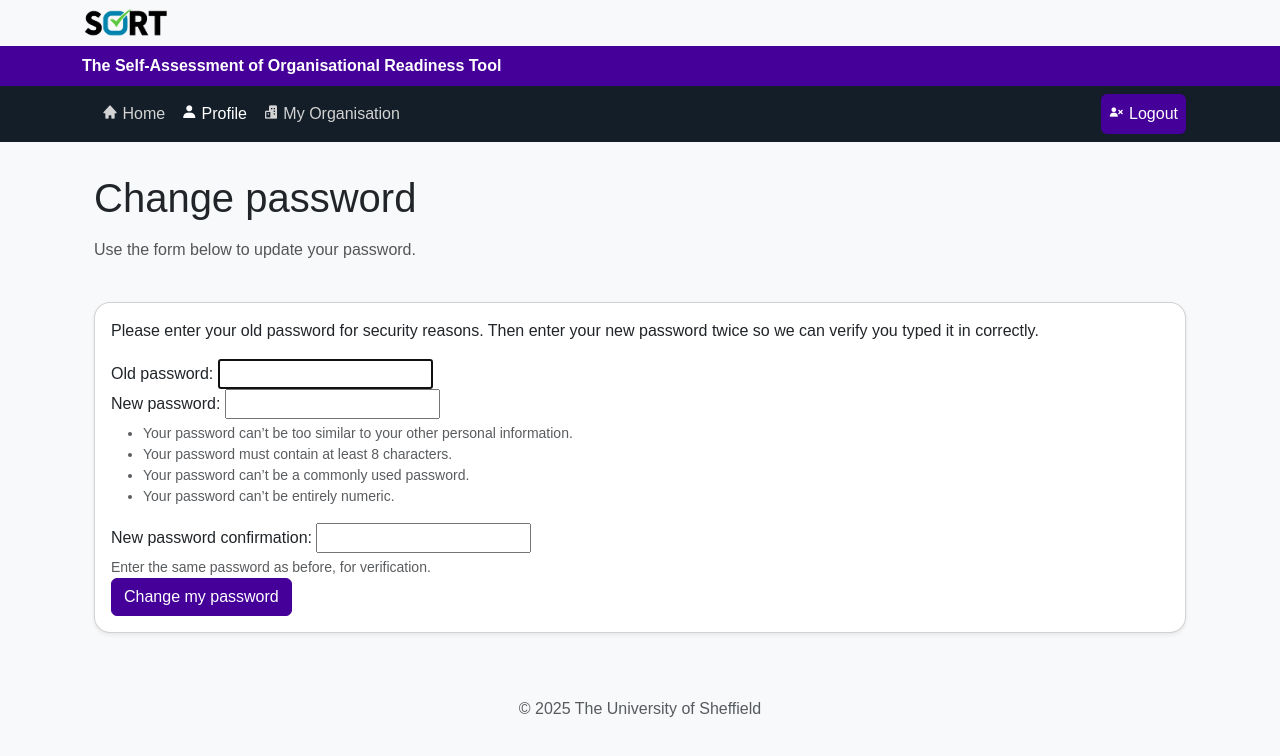
After one commit to RSE-Sheffield/SORT, a Django app: page /profile/change-password/ in a window 1280 px wide. The commit adds this page. Shown: the top 756 px of the page. Run offline with Django 5.2, Linux system fonts and the light colour scheme; a user stored in the database is signed in; parts of the project's set-up code (start-up, migrations or seed data) failed here and were passed over; some libraries are stand-ins or nearby versions.

Commit message:
Add change password template

```diff
--- /dev/null
+++ b/home/templates/home/password_change_form.html
@@ -0,0 +1,62 @@
+{% extends "base_manager.html" %}
+
+{% block content %}
+<div class="container mx-auto px-4 py-8 mt-4">
+    <div>
+        <h1>Change password</h1>
+        <p class="subtitle">Use the form below to update your password.</p>
+    </div>
+    <div class="card custom-card shadow-sm my-4">
+        <div class="card-body">
+
+            <form method="post">{% csrf_token %}
+                <div>
+                    {% if form.errors %}
+                        <p class="alert alert-warning" role="alert">
+                            Please correct any errors below.
+                        </p>
+                    {% endif %}
+
+                    <p>
+                        Please enter your old password for security reasons. Then enter your new password twice
+                        so we can verify you typed it in correctly.
+                    </p>
+
+                    <fieldset>
+                        <!-- Old password -->
+                        <div>
+                            {{ form.old_password.errors }}
+                            {{ form.old_password.label_tag }}
+                            {{ form.old_password }}
+                        </div>
+
+                        <div>
+                            {{ form.new_password1.errors }}
+                            <div>{{ form.new_password1.label_tag }} {{ form.new_password1 }}</div>
+                            {% if form.new_password1.help_text %}
+                                <div class="form-text"{% if form.new_password1.id_for_label %}
+                                     id="{{ form.new_password1.id_for_label }}_helptext"{% endif %}>{{ form.new_password1.help_text|safe }}</div>
+                            {% endif %}
+                        </div>
+
+                        <div>
+                            {{ form.new_password2.errors }}
+                            <div>{{ form.new_password2.label_tag }} {{ form.new_password2 }}</div>
+                            {% if form.new_password2.help_text %}
+                                <div class="form-text "{% if form.new_password2.id_for_label %}
+                                     id="{{ form.new_password2.id_for_label }}_helptext"{% endif %}>{{ form.new_password2.help_text|safe }}</div>
+                            {% endif %}
+                        </div>
+
+                    </fieldset>
+
+                    <div>
+                        <input type="submit" value="Change my password" class="btn btn-primary">
+                    </div>
+
+                </div>
+            </form>
+        </div>
+    </div>
+</div>
+{% endblock %}
--- a/home/templates/home/profile.html
+++ b/home/templates/home/profile.html
@@ -40,7 +40,7 @@
             <div class="card-body">
                 <h2>Security</h2>
                 <p>
-                    <a href="{% url 'change-password' %}" class="btn btn-primary">
+                    <a href="{% url 'password_change' %}" class="btn btn-primary">
                         <i class="bx bxs-key"></i>
                         Change password
                     </a>
--- a/home/urls.py
+++ b/home/urls.py
@@ -1,5 +1,6 @@
 __author__ = "Farhad Allian"
 
+import django.urls
 import django.contrib.auth.views
 from django.urls import path
 
@@ -13,7 +14,13 @@ urlpatterns = [
     path("profile/", views.ProfileView.as_view(), name="profile"),
     # Change password using built-in authentication view
     # https://docs.djangoproject.com/en/5.2/topics/auth/default/#built-in-auth-views
-    path("password_change/", django.contrib.auth.views.PasswordChangeView.as_view(), name="change-password"),
+    # https://docs.djangoproject.com/en/5.2/topics/auth/default/#django.contrib.auth.views.PasswordChangeView
+    path("profile/change-password/",
+         django.contrib.auth.views.PasswordChangeView.as_view(
+             template_name="home/password_change_form.html",
+             success_url=django.urls.reverse_lazy("profile"),
+         ),
+         name="password_change"),
     # Password reset by email (for lost passwords)
     path(
         "password_reset/",
```
